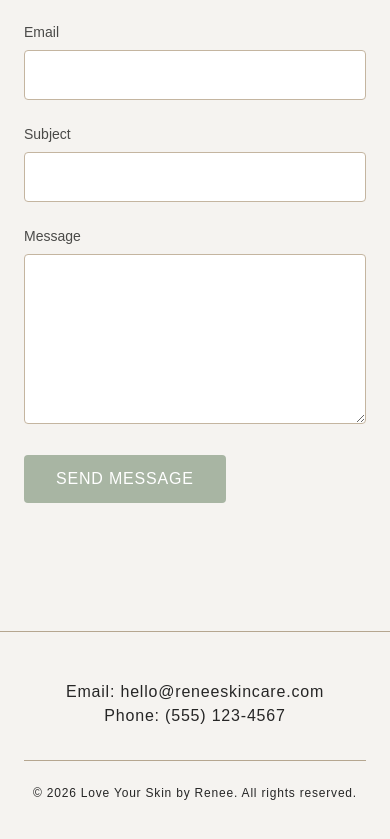
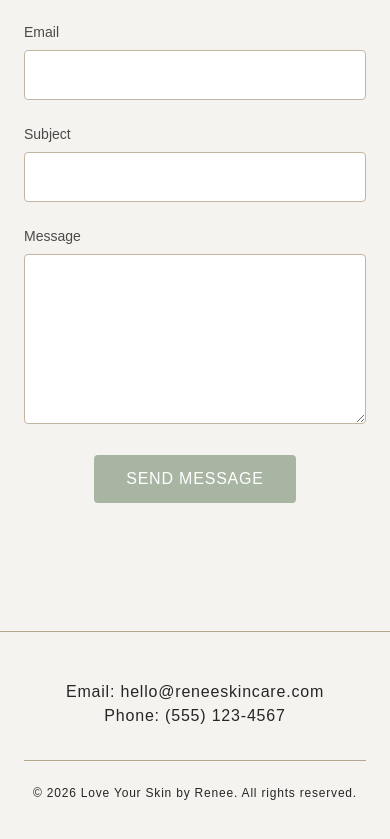
Before and after one commit to michaelDragomir/reneeSkinCare, a Next.js app: page /contact in a window 390 px wide. Shown: the part 571-1410 px from the top of the page. Built offline with nearby package versions, Linux system fonts and the light colour scheme.

Commit message:
Center send message button on mobile/tablet

```diff
--- a/src/app/contact/page.tsx
+++ b/src/app/contact/page.tsx
@@ -190,6 +190,7 @@ export default function Contact() {
 						/>
 					</div>
 
+					<div className='flex justify-center md:justify-start'>
 						<button
 							type='submit'
 							disabled={loading}
@@ -197,6 +198,7 @@ export default function Contact() {
 						>
 							{loading ? 'Sending...' : 'Send Message'}
 						</button>
+					</div>
 				</form>
 			</main>
 
```
Lines whose indentation alone changed are shown as unchanged.
